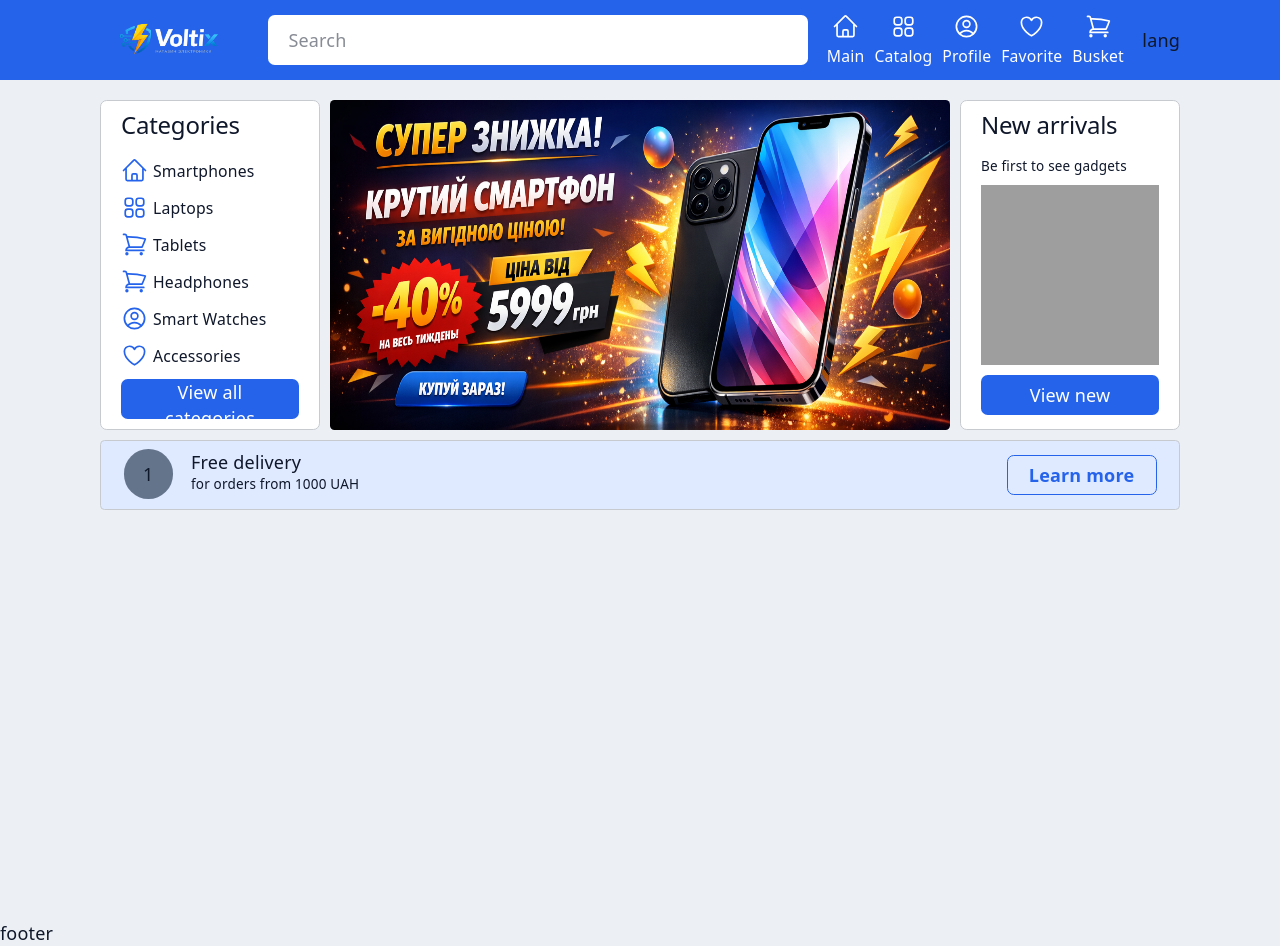
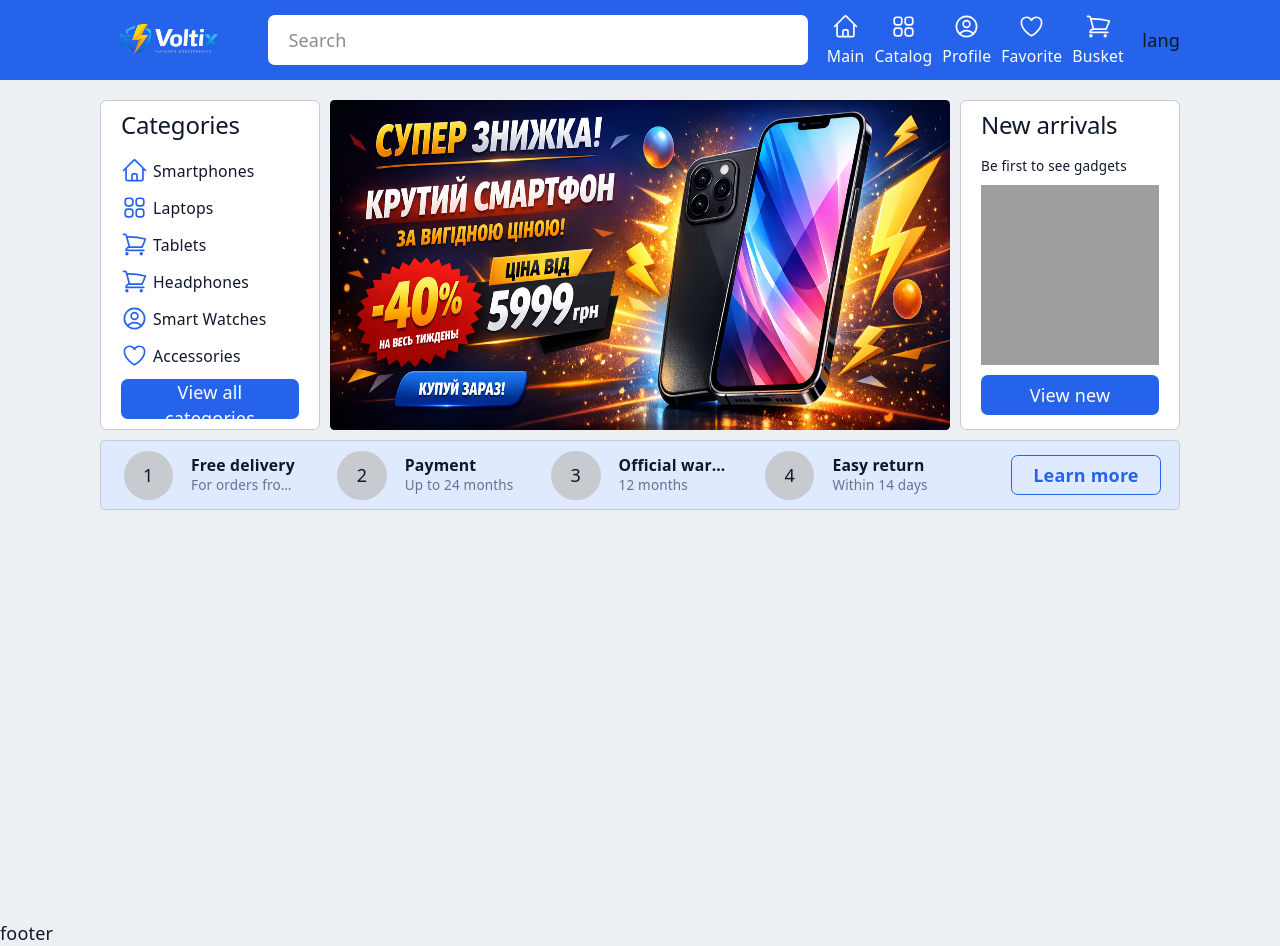
Before and after one commit to Neketobro/Voltix, a React (Vite) app: page / in a window 1280 px wide. Built offline with nearby package versions, Linux system fonts and the light colour scheme; grey boxes are pictures that could not be loaded.

Commit message:
create benefits section, some style this

```diff
--- /dev/null
+++ b/src/components/UI/Benefite/Benefite.tsx
@@ -0,0 +1,21 @@
+type Props = {
+  title: string;
+  subtitle?: string;
+  icon?: string;
+};
+
+export function Benefite({ title, subtitle, icon }: Props) {
+  return (
+    <div className="flex items-center gap-4 px-3 w-full h-full">
+      <div className="bg-(--border) w-11 h-11 rounded-full flex items-center justify-center flex-shrink-0">
+        {icon || "1"}
+      </div>
+      <div className="flex-1 min-w-0 flex items-center justify-between">
+        <div className="flex flex-col overflow-hidden">
+          <h3 className="text-sm font-semibold leading-tight truncate">{title}</h3>
+          {subtitle && <p className="text-xs text-(--text-secondary) truncate">{subtitle}</p>}
+        </div>
+      </div>
+    </div>
+  );
+}
--- /dev/null
+++ b/src/components/UI/Benefite/index.ts
@@ -0,0 +1 @@
+export * from "./Benefite.tsx";
--- a/src/components/UI/index.ts
+++ b/src/components/UI/index.ts
@@ -1,2 +1,3 @@
 export * from "./Input";
+export * from "./Benefite";
 export * from "./Buttons";
--- a/src/components/home/BenefitsSection/BenefitsSection.tsx
+++ b/src/components/home/BenefitsSection/BenefitsSection.tsx
@@ -1,15 +1,33 @@
-import { Button } from "../../UI";
+import { Benefite, Button } from "../../UI";
 
 export function BenefitsSection() {
-    return (
-        <div className="w-full h-[70px] rounded-sm border border-(--border) bg-(--primary-l) flex items-center justify-between px-5">
-            <div className="grid grid-flow-col grid-rows-4 gap-x-4">
-                <div className="bg-(--text-secondary) w-11 h-11 rounded-full flex items-center justify-center row-span-4">1</div>
-                <h3 className="row-span-2">Free delivery</h3>
-                <p className="col-span-2 row-span-2 text-xs">for orders from 1000 UAH</p>
-            </div>
+  return (
+    <div className="w-full h-[70px] rounded-sm border border-(--border) bg-(--primary-l) flex items-center px-2 gap-2">
+      <div className="flex items-center h-full w-full flex-1 min-w-0">
+        <Benefite title="Free delivery" subtitle="For orders from 1000 UAH" icon="1" />
+      </div>
 
-            <Button type="bordered" onClick={()=>{}}>Learn more</Button>
+      <div className="hidden md:flex items-center h-full w-full flex-1 min-w-0">
+        <Benefite title="Payment" subtitle="Up to 24 months" icon="2" />
+      </div>
+
+      <div className="hidden lg:flex items-center h-full w-full flex-1 min-w-0">
+        <Benefite title="Official warranty" subtitle="12 months" icon="3" />
+      </div>
+
+      <div className="hidden xl:flex items-center h-full w-full flex-1 min-w-0">
+        <Benefite title="Easy return" subtitle="Within 14 days" icon="4" />
+      </div>
+
+      <div className="hidden sm:flex items-center h-full w-full flex-1 min-w-0 justify-end">
+        <div className="max-w-[220px] w-full px-2 box-border overflow-hidden">
+          <div className="w-full flex justify-end">
+            <Button type="bordered" onClick={() => {}}>
+              Learn more
+            </Button>
+          </div>
         </div>
-    )
+      </div>
+    </div>
+  );
 }
--- a/src/pages/MainPage/index.tsx
+++ b/src/pages/MainPage/index.tsx
@@ -1,5 +1,4 @@
 import {
-  Button,
   PageLayout,
   ListCategorises,
   HeroBanner,
@@ -20,6 +19,7 @@ export function Main() {
           <BenefitsSection />
         </div>
       </div>
+
     </PageLayout>
   );
 }
```
